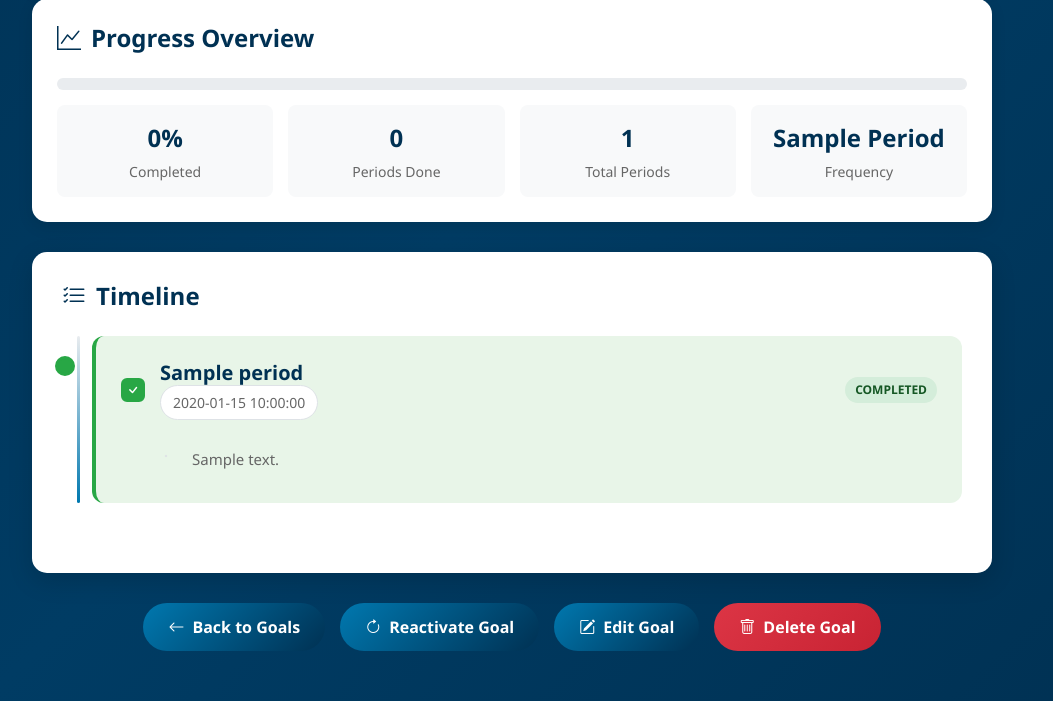
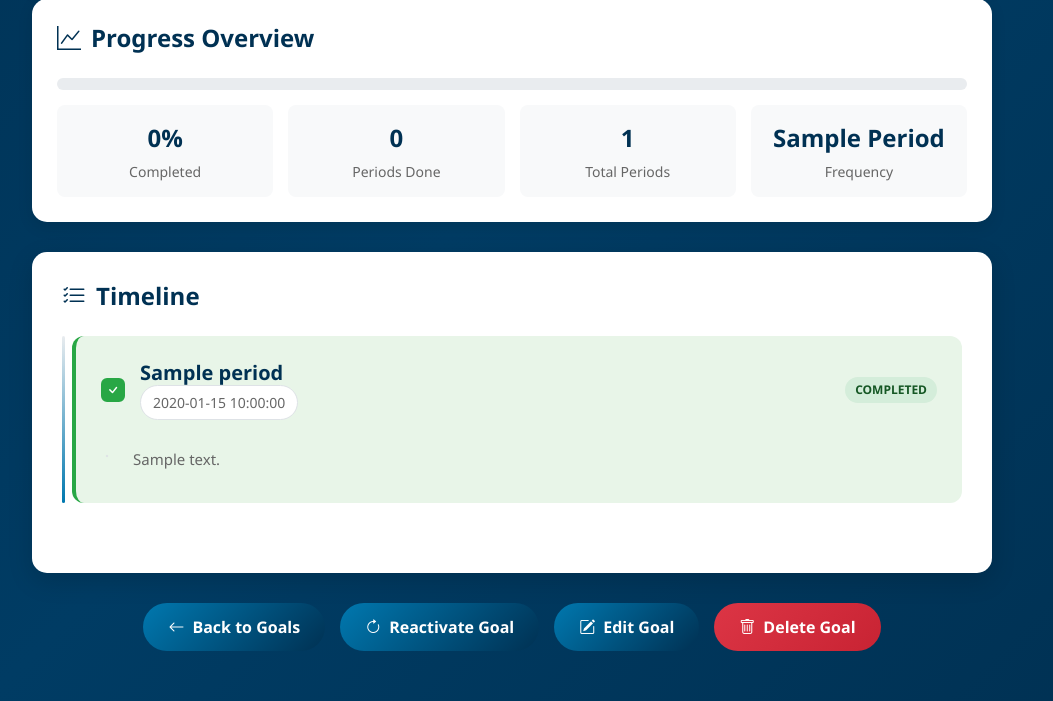
Before and after one commit to margvelinho/Task-Nav-Final, a Flask app: template templates/view_goal.html in a window 1280 px wide. Shown: the part 352-1053 px from the top of the page, without its empty margins (128-1181 px from the left). Run offline with Flask 3, Linux system fonts and the light colour scheme; the template is opened without the code that fills it: most values are stand-ins (such as "Sample title", 1, 10 or a date in 2020).

Commit message:
Update view_goal.html

```diff
--- a/templates/view_goal.html
+++ b/templates/view_goal.html
@@ -225,12 +225,12 @@
 
         .timeline-container {
             position: relative;
-            padding-left: 30px;
+            padding-left: 10px;
         }
 
         .timeline-line {
             position: absolute;
-            left: 15px;
+            left: 0;
             top: 0;
             bottom: 0;
             width: 3px;
@@ -256,23 +256,6 @@
         .timeline-item:hover {
             transform: translateX(5px);
             box-shadow: 0 5px 15px rgba(0, 0, 0, 0.1);
-        }
-
-        .timeline-dot {
-            position: absolute;
-            left: -41px;
-            top: 20px;
-            width: 20px;
-            height: 20px;
-            border-radius: 50%;
-            background: #fff;
-            border: 3px solid #dee2e6;
-            transition: all 0.3s ease;
-        }
-
-        .timeline-item.completed .timeline-dot {
-            background: #28a745;
-            border-color: #28a745;
         }
 
         .period-header {
@@ -350,7 +333,6 @@
             list-style: none;
             padding: 0;
             margin: 0;
-            margin-left: 39px;
         }
 
         .task-item {
@@ -526,11 +508,7 @@
             }
 
             .timeline-container {
-                padding-left: 20px;
-            }
-
-            .timeline-dot {
-                left: -31px;
+                padding-left: 10px;
             }
 
             .action-buttons {
@@ -554,7 +532,6 @@
     <nav class="navbar navbar-expand-lg">
         <div class="container-fluid px-3">
             <a class="navbar-brand" href="/welcome">TaskNav</a>
-
 
             <button class="navbar-toggler ms-auto" type="button" data-bs-toggle="collapse" data-bs-target="#navbarNav"
                 aria-controls="navbarNav" aria-expanded="false" aria-label="Toggle navigation">
@@ -665,8 +642,6 @@
 
                 {% for period in goal.timeline_data %}
                 <div class="timeline-item {{ 'completed' if period.completed else '' }}">
-                    <div class="timeline-dot"></div>
-
                     <div class="period-header">
                         <div class="period-title-container">
                             <form class="checkbox-form {{ 'completed' if period.completed else '' }}" method="POST" action="/toggle-period/{{ goal.id }}/{{ period.period_number }}">
```
Lines whose indentation alone changed are shown as unchanged.
